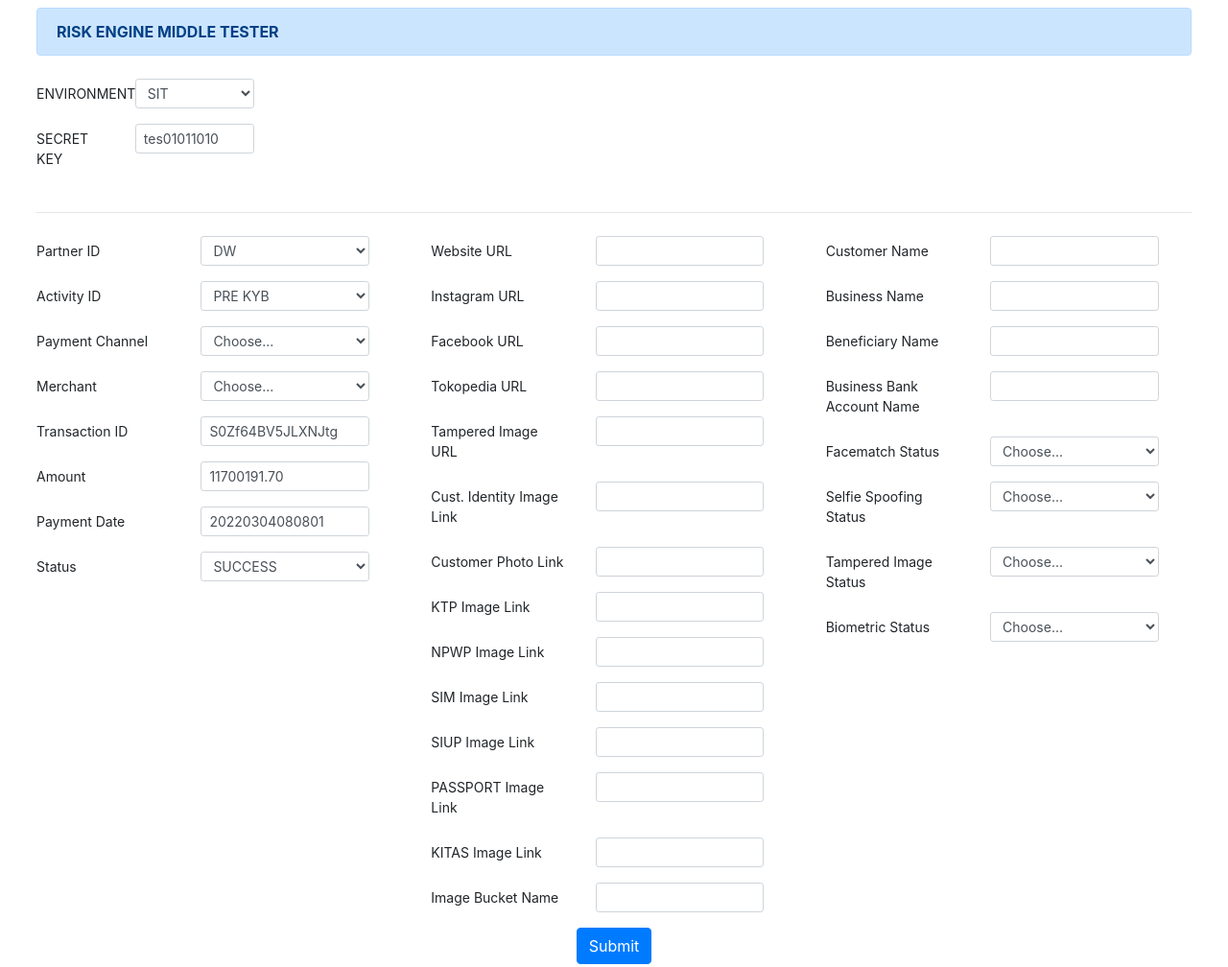
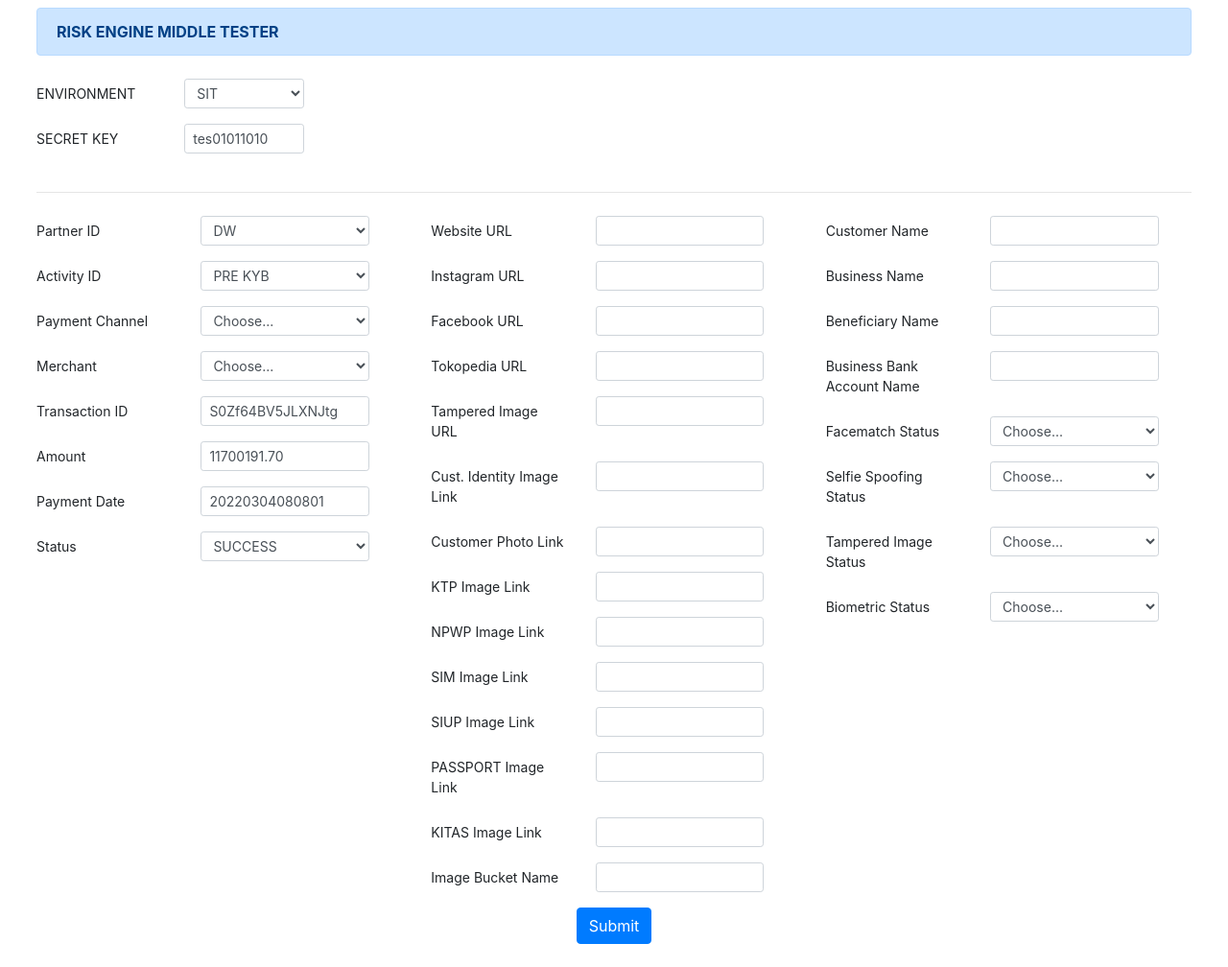
Before and after one commit to jamalfazlur/middle-demo-with-signature, a website: page public/index.html in a window 1280 px wide. Shown: the whole page at 96% size. Drawn offline with nearby package versions, Linux system fonts and the light colour scheme.

Commit message:
change col-sm header

```diff
--- a/public/index.html
+++ b/public/index.html
@@ -67,7 +67,7 @@
       <div class="row m-2">
         <div class="col-md-6">
           <div class="form-group row">
-            <label for="RE_ENV" class="col-sm-2 col-form-label col-form-label-sm">ENVIRONMENT</label>
+            <label for="RE_ENV" class="col-sm-3 col-form-label col-form-label-sm">ENVIRONMENT</label>
             <div class="col-sm-3">
               <select name="RE_ENV" id="reEnv" class="form-control form-control-sm">
                 <option value="http://localhost:7000/RiskMiddle/screening" >LOCAL</option>
@@ -77,7 +77,7 @@
             </div>
           </div>
           <div class="form-group row">
-            <label for="SECRET_KEY" class="col-sm-2 col-form-label col-form-label-sm">SECRET KEY</label>
+            <label for="SECRET_KEY" class="col-sm-3 col-form-label col-form-label-sm">SECRET KEY</label>
             <div class="col-sm-3">
               <input type ="text" class="form-control form-control-sm" id="secretKey" name="SECRET_KEY" value="tes01011010" required>
             </div>
```
